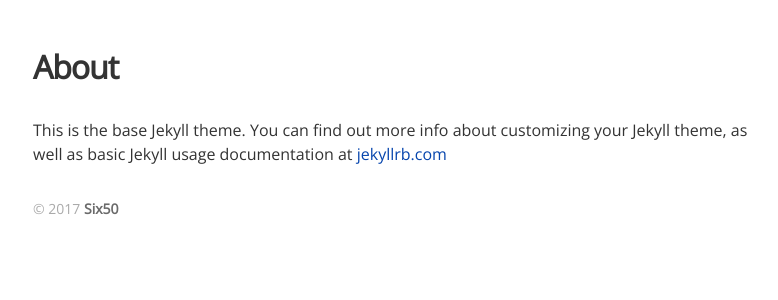
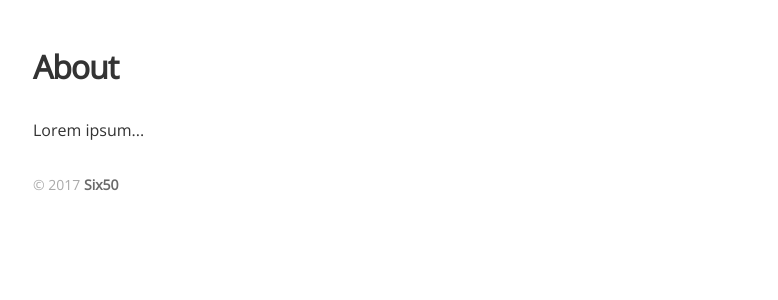
Before and after one commit to six50/sixfifty, a Jekyll site: the page built from about.md, in a window 1280 px wide. Shown: the top 300 px of the page, without its empty margins (7-785 px from the left). Built offline with Jekyll 4.4.1, drawn with Linux system fonts in a browser that asks for light colours.

Commit message:
On the about page just show the intro include

```diff
--- a/about.md
+++ b/about.md
@@ -4,4 +4,4 @@ title: About
 permalink: /about/
 ---
 
-This is the base Jekyll theme. You can find out more info about customizing your Jekyll theme, as well as basic Jekyll usage documentation at [jekyllrb.com](https://jekyllrb.com/)
+{% include intro.html %}
```
